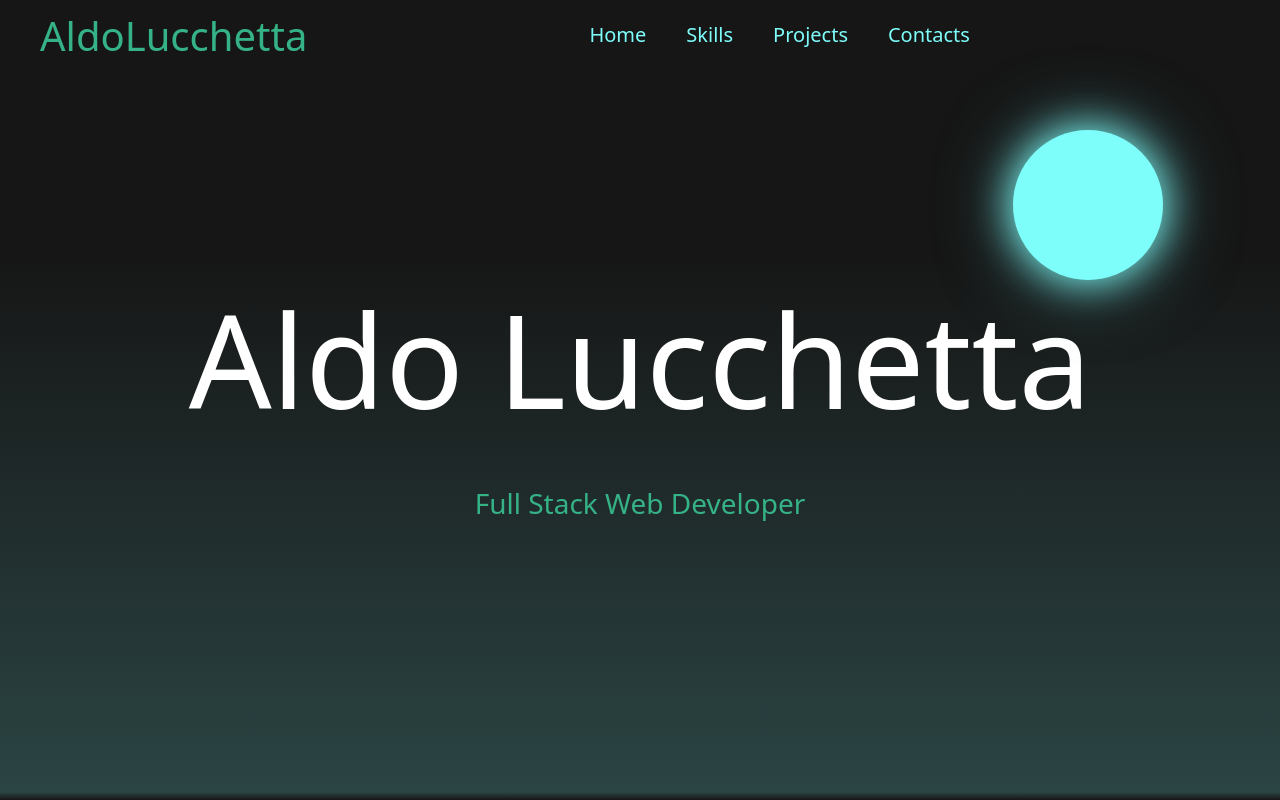
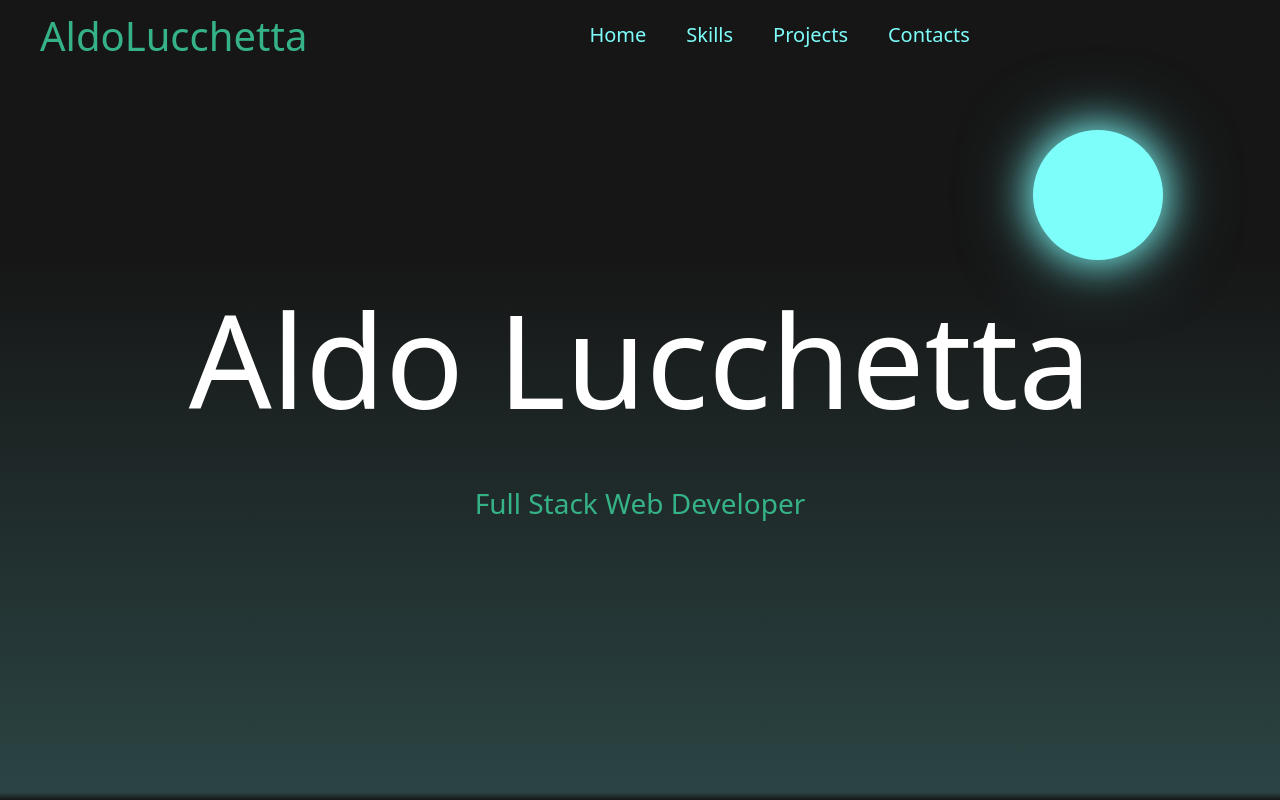
Before and after one commit to Deltafortal/aldo-portfolio, a Vue app: page / in a window 1280 px wide. Shown: the top 800 px of the page. Built offline with nearby package versions, Linux system fonts and the light colour scheme.

Commit message:
Improved style

```diff
--- a/src/components/AppJumbotron.vue
+++ b/src/components/AppJumbotron.vue
@@ -70,8 +70,8 @@
             position: absolute;
             top: 50px;
             right: 35px;
-            width: 150px;
-            height: 150px;
+            width: 130px;
+            height: 130px;
             background-color: $blue;
             border-radius: 50%;
             box-shadow: 0 0 20px $blue;
```
